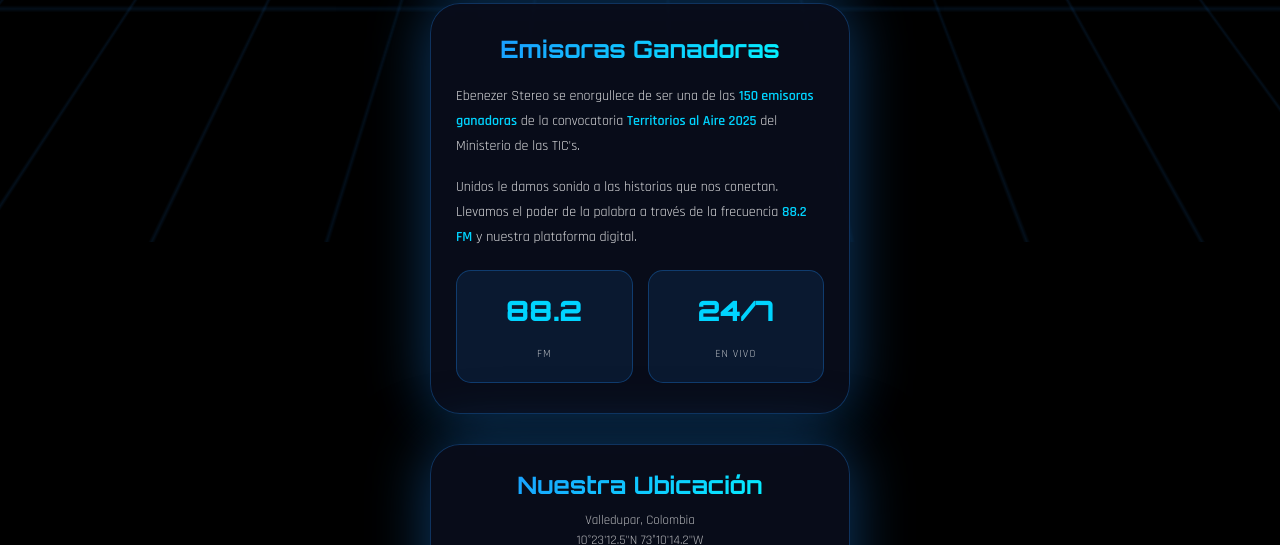
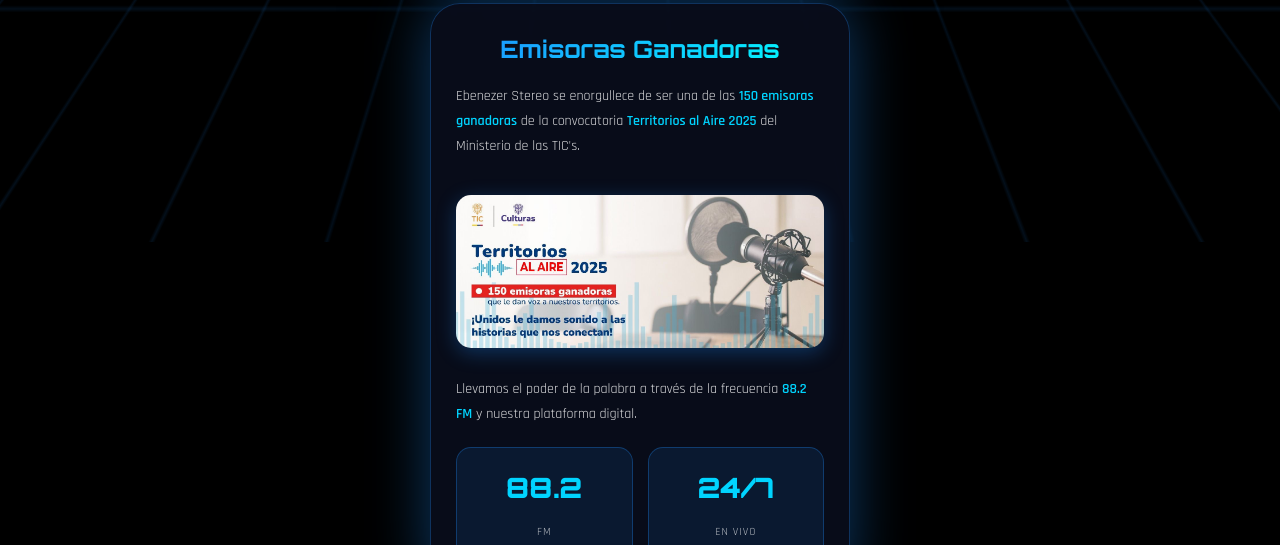
Before and after one commit to Jeighost/Presentacion, a plain HTML site: page index.html in a window 1280 px wide. Shown: the part 880-1425 px from the top of the page. Drawn offline with Linux system fonts and the light colour scheme.

Commit message:
Add files via upload

```diff
--- a/index.html
+++ b/index.html
@@ -738,7 +738,9 @@
             <div class="info-content">
                 <p>Ebenezer Stereo se enorgullece de ser una de las <span class="highlight">150 emisoras ganadoras</span> de la convocatoria <span class="highlight">Territorios al Aire 2025</span> del Ministerio de las TIC's.</p>
 
-                <p>Unidos le damos sonido a las historias que nos conectan. Llevamos el poder de la palabra a través de la frecuencia <span class="highlight">88.2 FM</span> y nuestra plataforma digital.</p>
+                <img src="150Emisoras.jpg" alt="Territorios al Aire 2025" style="width: 100%; max-width: 100%; height: auto; border-radius: 15px; margin: 20px 0; box-shadow: 0 5px 20px rgba(30, 144, 255, 0.3);">
+
+                <p>Llevamos el poder de la palabra a través de la frecuencia <span class="highlight">88.2 FM</span> y nuestra plataforma digital.</p>
 
                 <div class="info-stats">
                     <div class="stat-box">
```
Also changed, not shown: 150Emisoras.jpg (added).
